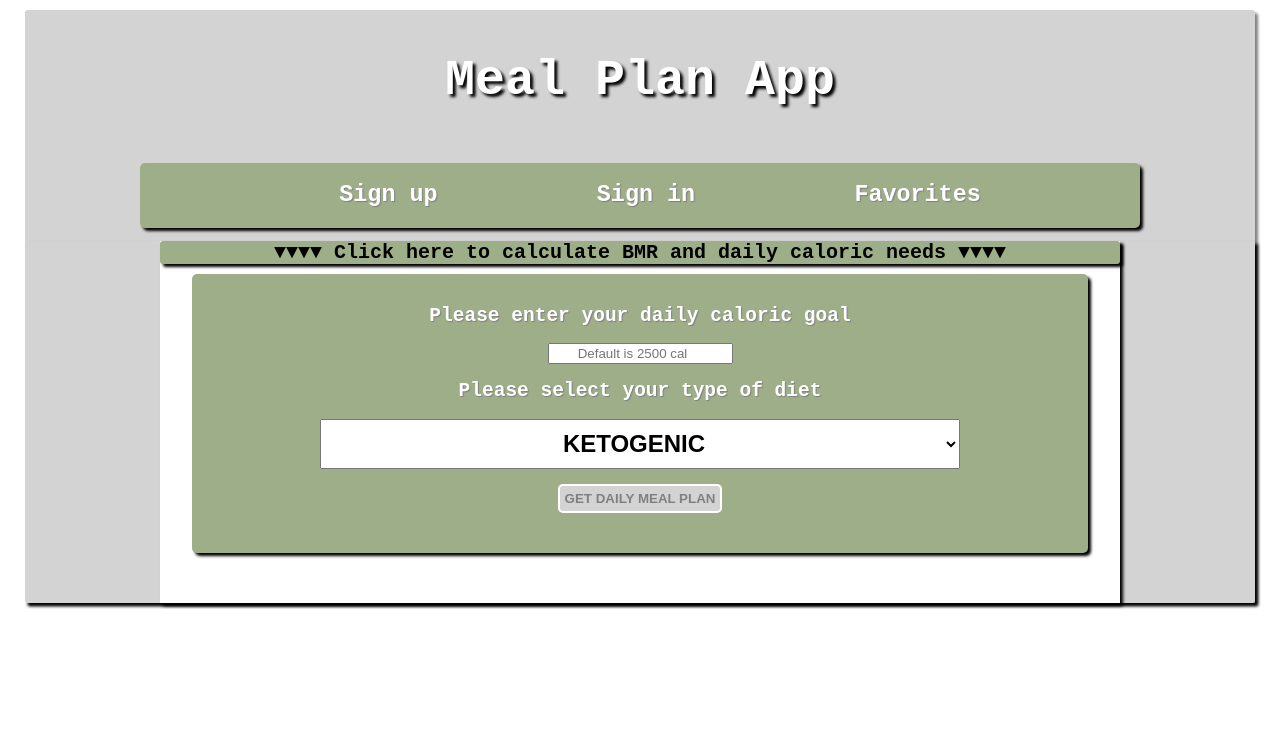
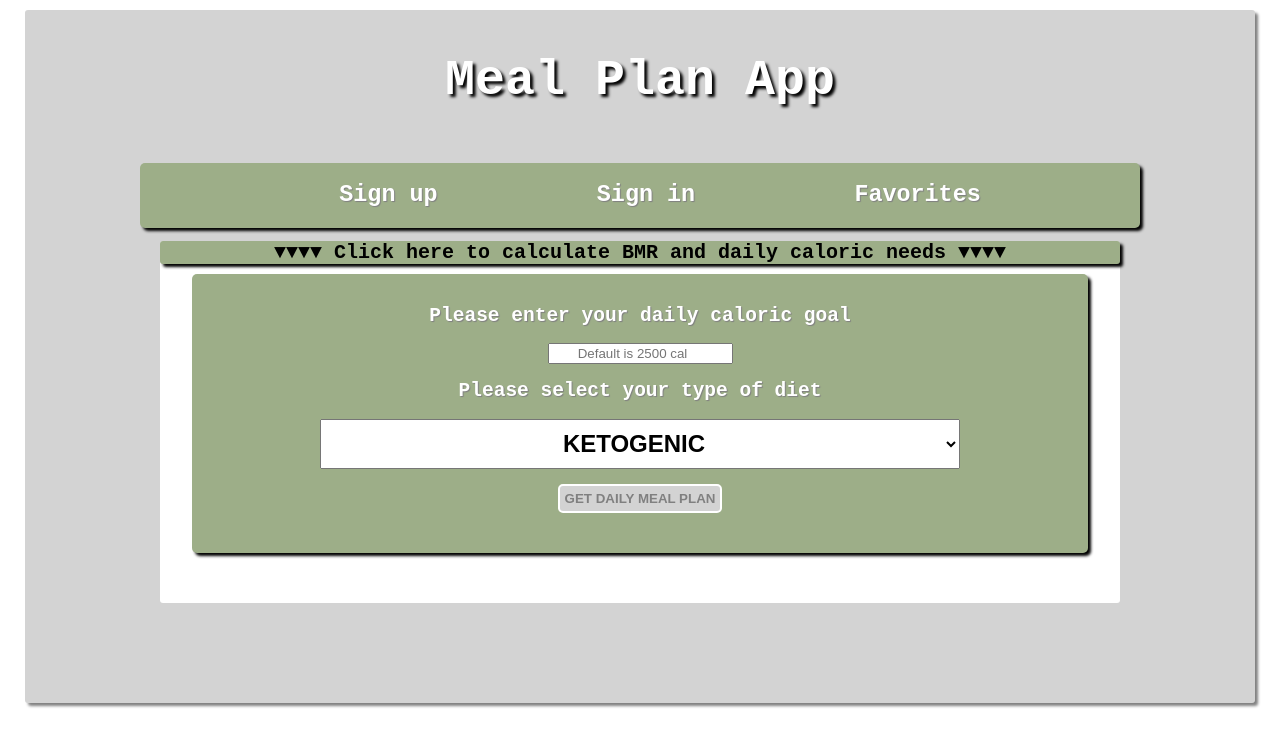
Before and after one commit to justinalequin/term2-final, a React (Create React App) app in the folder client/final-frontend/: page / in a window 1280 px wide. Shown: the top 746 px of the page. Built offline with nearby package versions, Linux system fonts and the light colour scheme.

Commit message:
new updates

```diff
--- a/client/final-frontend/src/App.css
+++ b/client/final-frontend/src/App.css
@@ -10,6 +10,7 @@
   box-shadow: gray 3px 3px 3px;
   margin-top: 10px;
   font-family: monospace;
+  padding-bottom: 100px;
 }
 
 .buttons {
--- a/client/final-frontend/src/components/MealGen/MealGen.js
+++ b/client/final-frontend/src/components/MealGen/MealGen.js
@@ -9,14 +9,14 @@ function MealGen() {
         display: "flex",
         flexDirection: "column",
         alignItems: "center",
-        boxShadow: "black 3px 3px 3px",
+        borderRadius: "3px",
       }}
     >
       <div
         style={{
           backgroundColor: "white",
           width: "75vw",
-          boxShadow: "black 3px 3px 3px",
+          borderRadius: "3px",
         }}
       >
         <CalCalc></CalCalc>
--- a/client/final-frontend/src/components/Signin/Signin.css
+++ b/client/final-frontend/src/components/Signin/Signin.css
@@ -1,5 +1,5 @@
 .form-div-signin {
   background-color: #9dae88;
-  border: black solid 3px;
 
+  margin-bottom: 100px;
 }
```
